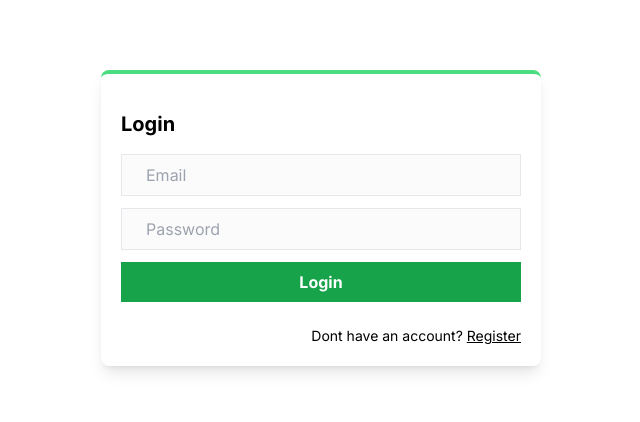
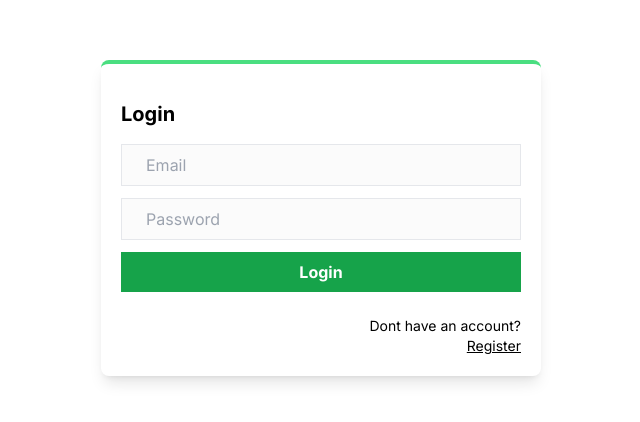
Before and after one commit to jagh06/integracion, a Next.js app: page /login in a window 1280 px wide. Shown: the part 182-604 px from the top of the page, without its empty margins (319-959 px from the left). Built offline with nearby package versions, Linux system fonts and the light colour scheme.

Commit message:
second commit

```diff
--- a/components/LoginForm.jsx
+++ b/components/LoginForm.jsx
@@ -60,7 +60,7 @@ export default function LoginForm() {
           )}
 
           <Link className="text-sm mt-3 text-right" href={"/register"}>
-            Dont have an account? <span className="underline">Register</span>
+            <p>Dont have an account?</p> <span className="underline">Register</span>
           </Link>
         </form>
       </div>
```
